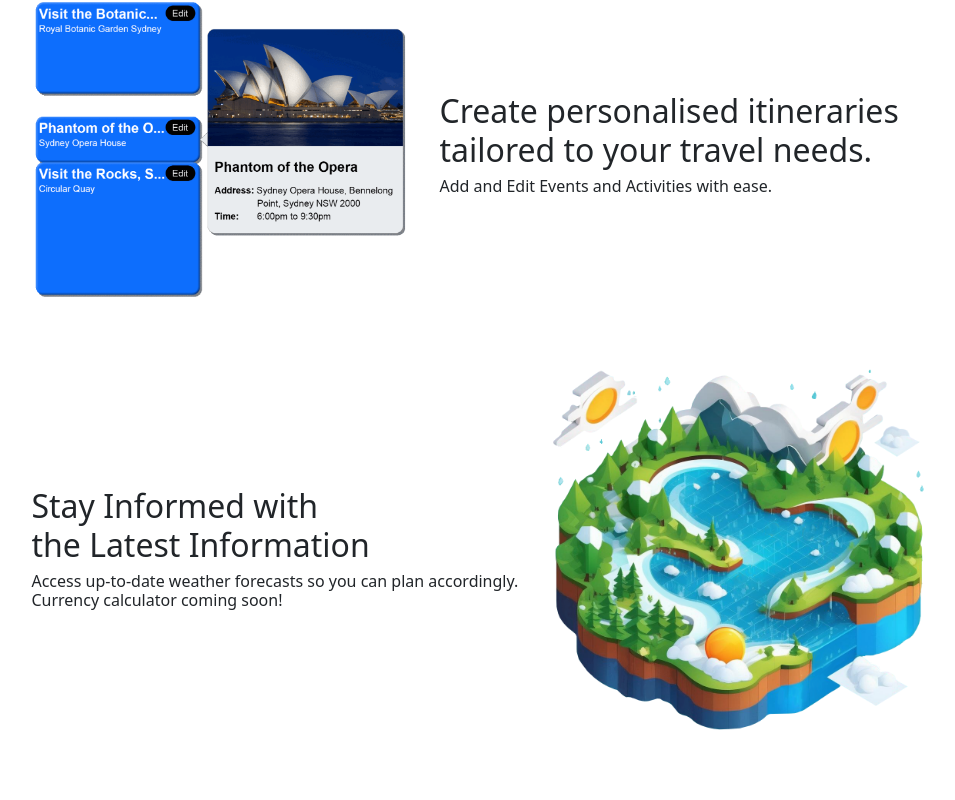
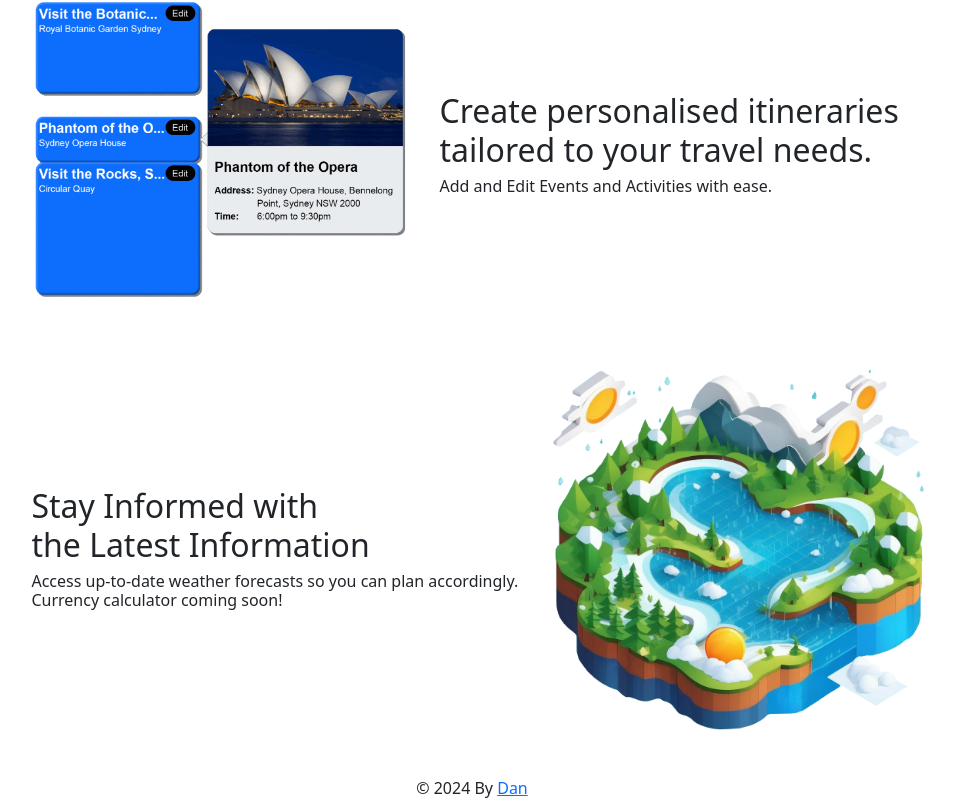
Before and after one commit to d95tan/tripplanner, a React (Vite) app: page / in a window 1280 px wide. Shown: the part 560-1360 px from the top of the page, without its empty margins (168-1123 px from the left). Before the commit the page ends 1336 px from the top, so only its background shows below. Built offline with nearby package versions, Linux system fonts and the light colour scheme.

Commit message:
feat: added footer

```diff
--- a/src/main.jsx
+++ b/src/main.jsx
@@ -8,5 +8,6 @@ ReactDOM.createRoot(document.getElementById("root")).render(
         <BrowserRouter>
             <App />
         </BrowserRouter>
+        <footer style={{textAlign: "center"}}>© 2024 By <a id="github" href="https://github.com/d95tan/tetris-by-dan">Dan</a></footer>
     </React.StrictMode>
 );
```
